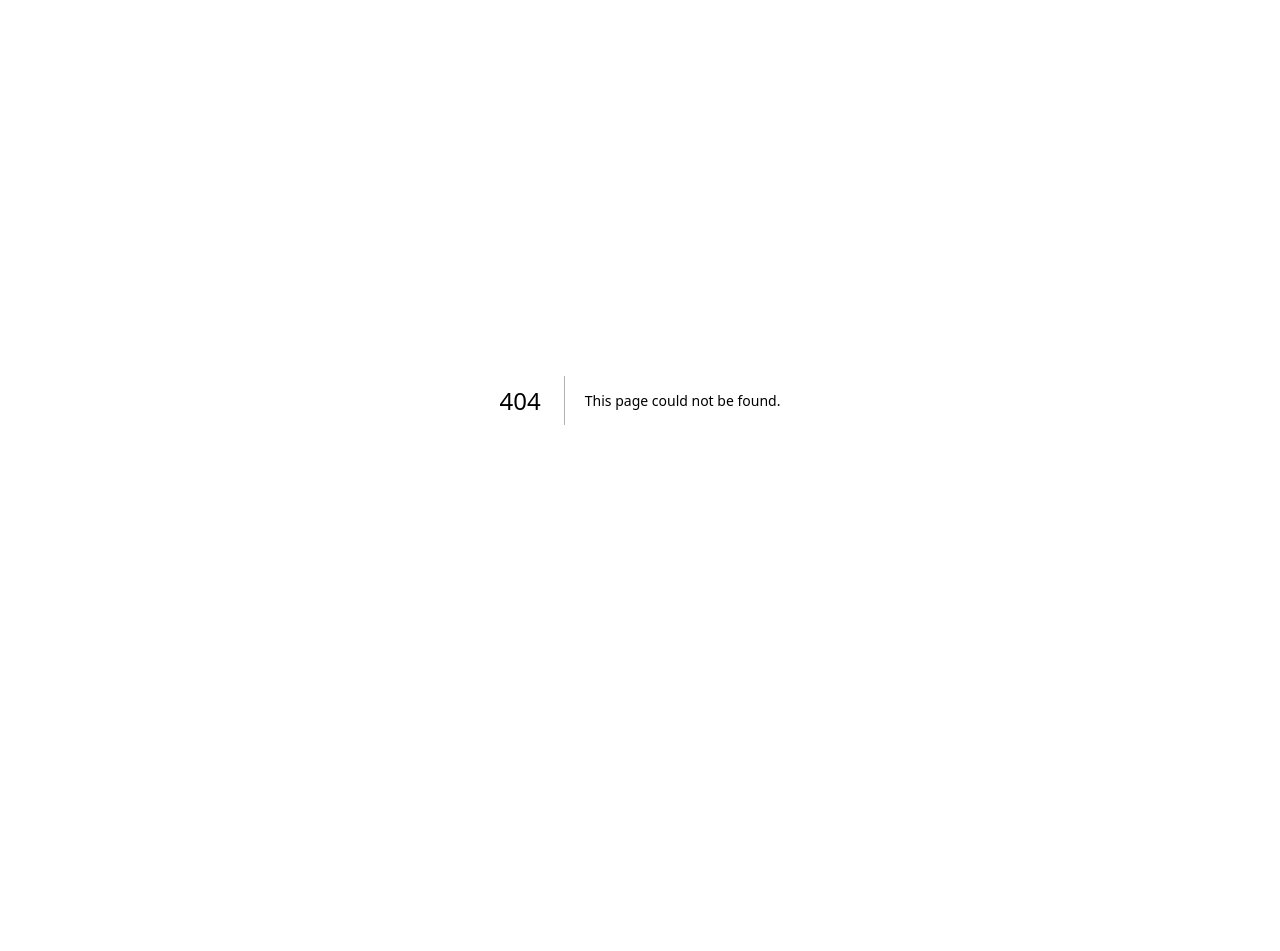
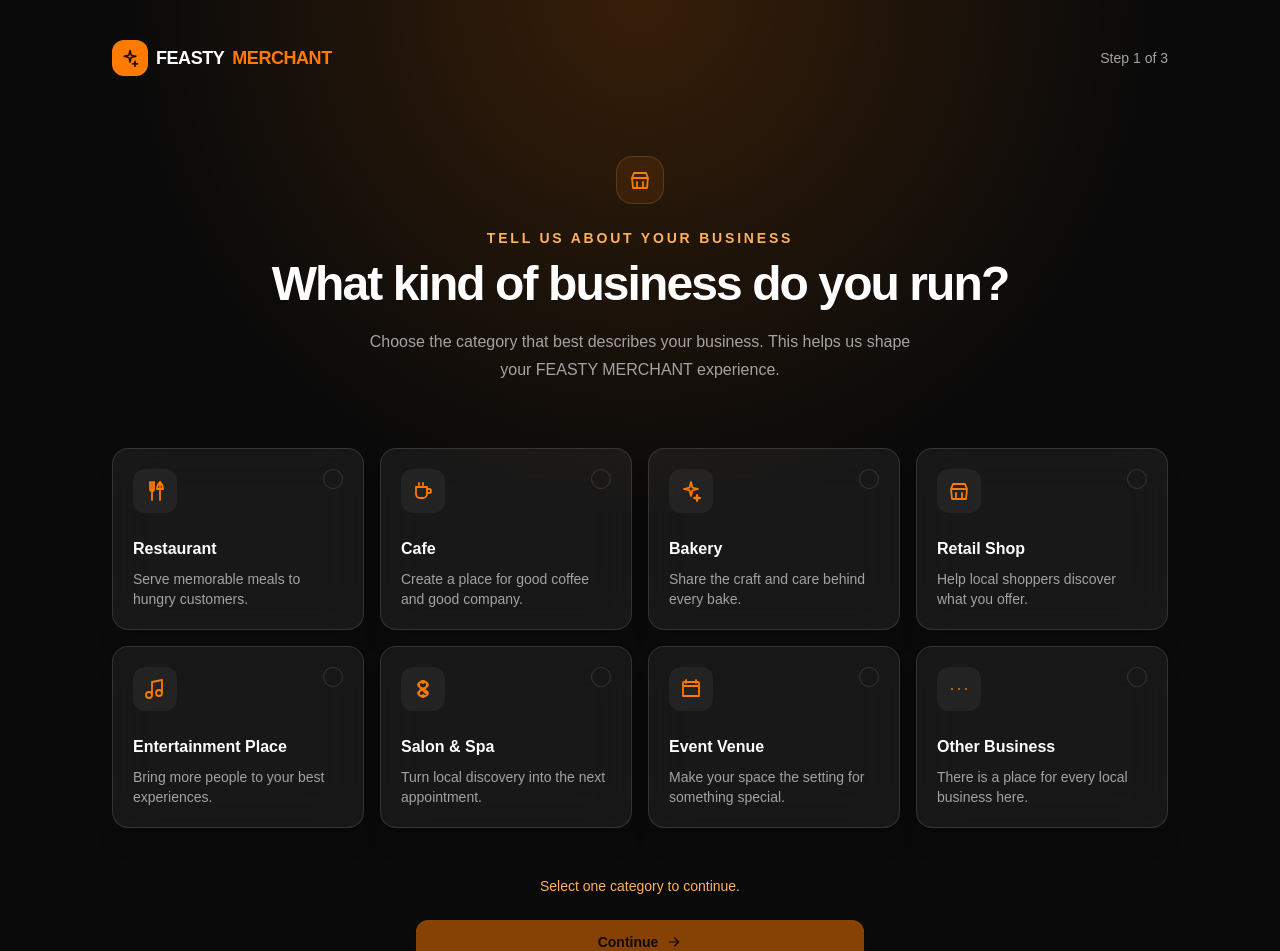
Before and after one commit to SharwinX17vg/FEASTY-MERCHANT, a Next.js app: page /register/business-type in a window 1280 px wide. Before the commit this address had no page. Shown: the top 951 px of the page. Before the commit the page ends 800 px from the top, so only its background shows below. Built offline with nearby package versions, Linux system fonts and the light colour scheme.

Commit message:
feat: create business type selection page

```diff
--- /dev/null
+++ b/app/register/business-type/page.tsx
@@ -0,0 +1,229 @@
+"use client";
+
+import Link from "next/link";
+import { useState } from "react";
+
+import { Card, PrimaryButton } from "@/components/ui";
+
+type Category = {
+  description: string;
+  icon: IconName;
+  title: string;
+};
+
+type IconName =
+  | "calendar"
+  | "coffee"
+  | "dots"
+  | "flower"
+  | "music"
+  | "shop"
+  | "sparkle"
+  | "utensils";
+
+const categories: Category[] = [
+  {
+    title: "Restaurant",
+    description: "Serve memorable meals to hungry customers.",
+    icon: "utensils",
+  },
+  {
+    title: "Cafe",
+    description: "Create a place for good coffee and good company.",
+    icon: "coffee",
+  },
+  {
+    title: "Bakery",
+    description: "Share the craft and care behind every bake.",
+    icon: "sparkle",
+  },
+  {
+    title: "Retail Shop",
+    description: "Help local shoppers discover what you offer.",
+    icon: "shop",
+  },
+  {
+    title: "Entertainment Place",
+    description: "Bring more people to your best experiences.",
+    icon: "music",
+  },
+  {
+    title: "Salon & Spa",
+    description: "Turn local discovery into the next appointment.",
+    icon: "flower",
+  },
+  {
+    title: "Event Venue",
+    description: "Make your space the setting for something special.",
+    icon: "calendar",
+  },
+  {
+    title: "Other Business",
+    description: "There is a place for every local business here.",
+    icon: "dots",
+  },
+];
+
+function Icon({
+  name,
+  className = "size-6",
+}: {
+  name: IconName;
+  className?: string;
+}) {
+  const paths: Record<IconName, string> = {
+    calendar: "M7 3v3m10-3v3M4 9h16M5 5h14a1 1 0 0 1 1 1v13H4V6a1 1 0 0 1 1-1Z",
+    coffee: "M5 8h11v7a4 4 0 0 1-4 4H9a4 4 0 0 1-4-4V8Zm11 2h2a2 2 0 0 1 0 4h-2M8 4v2m4-2v2",
+    dots: "M5 12h.01M12 12h.01M19 12h.01",
+    flower: "M12 12c-2-2-5-1.5-5-4a3 3 0 0 1 5-2 3 3 0 0 1 5 2c0 2.5-3 2-5 4Zm0 0c2 2 5 1.5 5 4a3 3 0 0 1-5 2 3 3 0 0 1-5-2c0-2.5 3-2 5-4Zm0 0c-2 0-4-2-4-4a4 4 0 0 1 8 0c0 2-2 4-4 4Zm0 0c0 2 2 4 4 4a4 4 0 0 1-8 0c0-2 2-4 4-4Z",
+    music: "M9 18V5l10-2v13M9 18a3 3 0 1 1-3-3 3 3 0 0 1 3 3Zm10-2a3 3 0 1 1-3-3 3 3 0 0 1 3 3Z",
+    shop: "M4 10h16l-1 10H5L4 10Zm2-5h12l2 5H4l2-5Zm3 9v6m6-6v6",
+    sparkle: "m12 3 1.4 5.6L19 10l-5.6 1.4L12 17l-1.4-5.6L5 10l5.6-1.4L12 3Zm6 13 .5 2.5L21 19l-2.5.5L18 22l-.5-2.5L15 19l2.5-.5L18 16Z",
+    utensils: "M7 3v7a2 2 0 0 0 4 0V3m-2 0v18m8-18v18m0-18c-2 2-3 4.5-3 7h6c0-2.5-1-5-3-7Z",
+  };
+
+  return (
+    <svg
+      aria-hidden="true"
+      className={className}
+      fill="none"
+      stroke="currentColor"
+      strokeLinecap="round"
+      strokeLinejoin="round"
+      strokeWidth="1.8"
+      viewBox="0 0 24 24"
+    >
+      <path d={paths[name]} />
+    </svg>
+  );
+}
+
+function ArrowIcon() {
+  return (
+    <svg
+      aria-hidden="true"
+      className="ml-2 size-4"
+      fill="none"
+      stroke="currentColor"
+      strokeLinecap="round"
+      strokeLinejoin="round"
+      strokeWidth="1.8"
+      viewBox="0 0 24 24"
+    >
+      <path d="M5 12h14m-6-6 6 6-6 6" />
+    </svg>
+  );
+}
+
+export default function BusinessTypePage() {
+  const [selectedCategory, setSelectedCategory] = useState<string | null>(null);
+
+  return (
+    <main className="relative min-h-screen overflow-hidden bg-background">
+      <div className="absolute inset-0 bg-[radial-gradient(circle_at_50%_0%,rgba(255,122,0,0.18),transparent_42%)]" />
+      <div className="relative mx-auto min-h-screen max-w-6xl px-5 py-8 sm:px-8 sm:py-10 lg:px-12">
+        <header className="flex items-center justify-between">
+          <Link
+            className="flex items-center gap-2 text-lg font-bold tracking-tight text-white"
+            href="/"
+          >
+            <span className="flex size-9 items-center justify-center rounded-xl bg-primary text-primary-foreground">
+              <Icon name="sparkle" className="size-5" />
+            </span>
+            FEASTY<span className="text-primary">MERCHANT</span>
+          </Link>
+          <span className="text-xs text-muted sm:text-sm">Step 1 of 3</span>
+        </header>
+
+        <div className="mx-auto max-w-3xl pb-16 pt-16 text-center sm:pt-20">
+          <div className="mx-auto mb-6 flex size-12 items-center justify-center rounded-2xl border border-primary/25 bg-primary/10 text-primary">
+            <Icon name="shop" />
+          </div>
+          <p className="mb-3 text-sm font-semibold uppercase tracking-[0.2em] text-accent">
+            Tell us about your business
+          </p>
+          <h1 className="text-4xl font-semibold tracking-[-0.04em] text-white sm:text-5xl">
+            What kind of business do you run?
+          </h1>
+          <p className="mx-auto mt-5 max-w-xl text-base leading-7 text-muted">
+            Choose the category that best describes your business. This helps us
+            shape your FEASTY MERCHANT experience.
+          </p>
+        </div>
+
+        <div className="grid gap-4 sm:grid-cols-2 lg:grid-cols-4">
+          {categories.map((category) => {
+            const isSelected = selectedCategory === category.title;
+
+            return (
+              <button
+                aria-pressed={isSelected}
+                className="text-left"
+                key={category.title}
+                onClick={() => setSelectedCategory(category.title)}
+                type="button"
+              >
+                <Card
+                  className={`group h-full min-h-44 p-5 transition duration-200 ${
+                    isSelected
+                      ? "border-primary bg-primary/10 shadow-lg shadow-orange-950/20"
+                      : "hover:-translate-y-1 hover:border-primary/50"
+                  }`}
+                >
+                  <div className="flex items-start justify-between">
+                    <span
+                      className={`flex size-11 items-center justify-center rounded-xl transition ${
+                        isSelected
+                          ? "bg-primary text-primary-foreground"
+                          : "bg-white/5 text-primary group-hover:bg-primary/15"
+                      }`}
+                    >
+                      <Icon name={category.icon} />
+                    </span>
+                    <span
+                      className={`flex size-5 items-center justify-center rounded-full border transition ${
+                        isSelected
+                          ? "border-primary bg-primary text-primary-foreground"
+                          : "border-white/20 text-transparent"
+                      }`}
+                    >
+                      <Icon name="sparkle" className="size-3" />
+                    </span>
+                  </div>
+                  <h2 className="mt-6 font-semibold text-white">{category.title}</h2>
+                  <p className="mt-2 text-sm leading-5 text-muted">
+                    {category.description}
+                  </p>
+                </Card>
+              </button>
+            );
+          })}
+        </div>
+
+        <div className="mx-auto mt-12 max-w-md text-center">
+          <div aria-live="polite" className="mb-5 min-h-6 text-sm text-accent">
+            {selectedCategory ? (
+              <>
+                Selected category:{" "}
+                <span className="font-semibold text-white">{selectedCategory}</span>
+              </>
+            ) : (
+              "Select one category to continue."
+            )}
+          </div>
+          <PrimaryButton
+            className="w-full"
+            disabled={!selectedCategory}
+            type="button"
+          >
+            Continue
+            <ArrowIcon />
+          </PrimaryButton>
+          <p className="mt-5 text-xs text-muted sm:text-sm">
+            You can change this later from Business Settings.
+          </p>
+        </div>
+      </div>
+    </main>
+  );
+}
```
